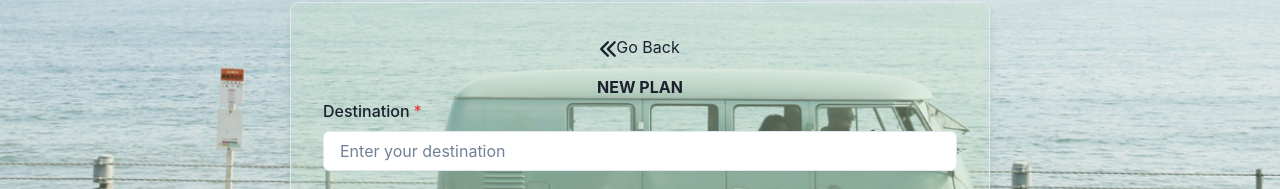
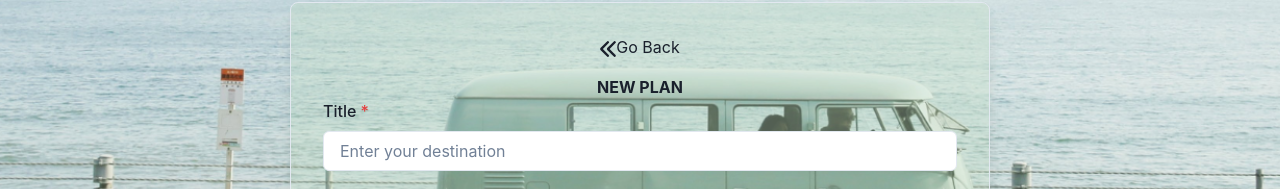
Before and after one commit to misshozzie/planaway-frontend, a React (Vite) app: page /user/trips/plans/new in a window 1280 px wide. Shown: the part 372-561 px from the top of the page. Built offline with nearby package versions, Linux system fonts and the light colour scheme.

Commit message:
add plans

```diff
--- a/src/api/plans.js
+++ b/src/api/plans.js
@@ -43,7 +43,7 @@ export async function createPlan(formData) {
   const fullURL = `${BASE_URL}/plans/${tripID}`;
 
   const sendData = {
-    destination: formData.destination,
+    header: formData.header,
     description: formData.description,
   };
 
--- a/src/components/NewPlanForm.jsx
+++ b/src/components/NewPlanForm.jsx
@@ -86,13 +86,13 @@ export default function NewTripForm() {
         NEW PLAN
       </Heading>
       <FormControl isRequired>
-        <FormLabel>Destination</FormLabel>
+        <FormLabel>Title</FormLabel>
         <Input
           backgroundColor="white"
           type="text"
           placeholder="Enter your destination"
           mb={4}
-          name="destination"
+          name="header"
           onChange={handleChange}
         />
       </FormControl>
```
